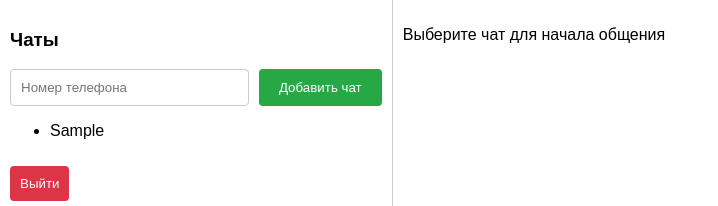
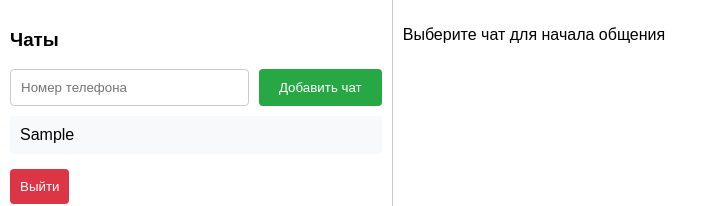
Before and after one commit to Nadezhda-97/whatsapp-chat, a React (Create React App) app in the folder whatsapp-chat/: page / in a window 1280 px wide. Both pictures are taken after typing "Sample" into the empty fields and a click on the button "Добавить чат". Shown: the top 206 px of the page, without its empty margins (0-718 px from the left). Built offline with nearby package versions, Linux system fonts and the light colour scheme.

Commit message:
update ContactList.jsx

```diff
--- a/whatsapp-chat/src/components/ContactList.jsx
+++ b/whatsapp-chat/src/components/ContactList.jsx
@@ -2,13 +2,14 @@ import React from 'react';
 
 const ContactList = ({ contacts, setCurrentChat }) => {
   return (
-    <ul>
+    <div>
       {contacts.map((contact, index) => (
-        <li key={index} onClick={() => setCurrentChat(contact)} style={{ cursor: 'pointer' }}>
+        <div key={index} onClick={() => setCurrentChat(contact)} className="contact-item">
           {contact}
-        </li>
+        </div>
       ))}
-    </ul>
+    </div>
+
   );
 };
 
```
